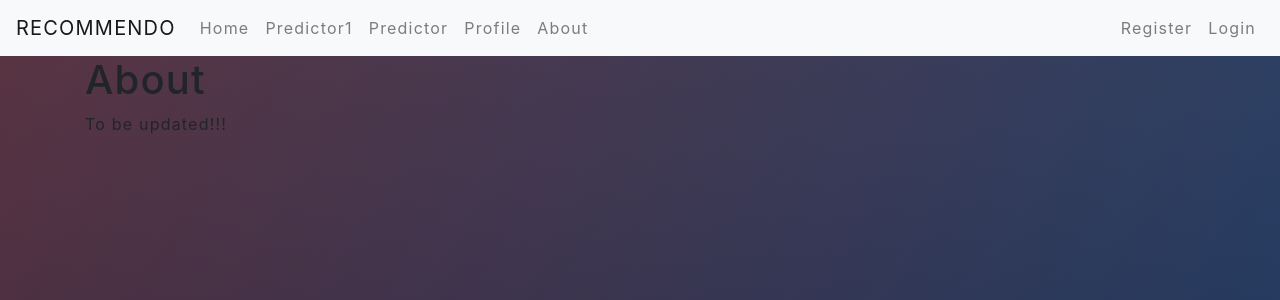
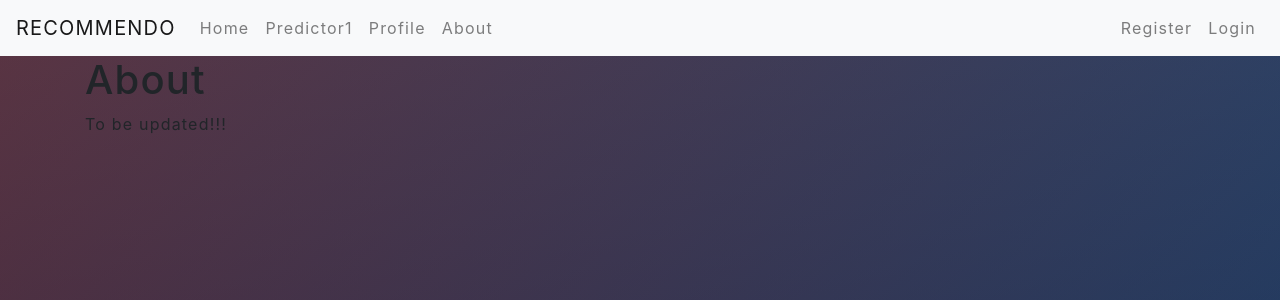
Before and after one commit to mianga58/recommendo, a Flask app: page /about in a window 1280 px wide. Shown: the top 300 px of the page. Run offline with Flask 2, Linux system fonts and the light colour scheme; some libraries are stand-ins or nearby versions.

Commit message:
Update _navbar.html

```diff
--- a/templates/include/_navbar.html
+++ b/templates/include/_navbar.html
@@ -11,9 +11,6 @@
       </li>
       <li class="nav-item">
         <a class="nav-link" href="/predictor1">Predictor1</a>
-      </li>
-       <li class="nav-item">
-        <a class="nav-link" href="/predictor">Predictor</a>
       </li>
          <li class="nav-item">
         <a class="nav-link" href="/profile">Profile</a>
```
